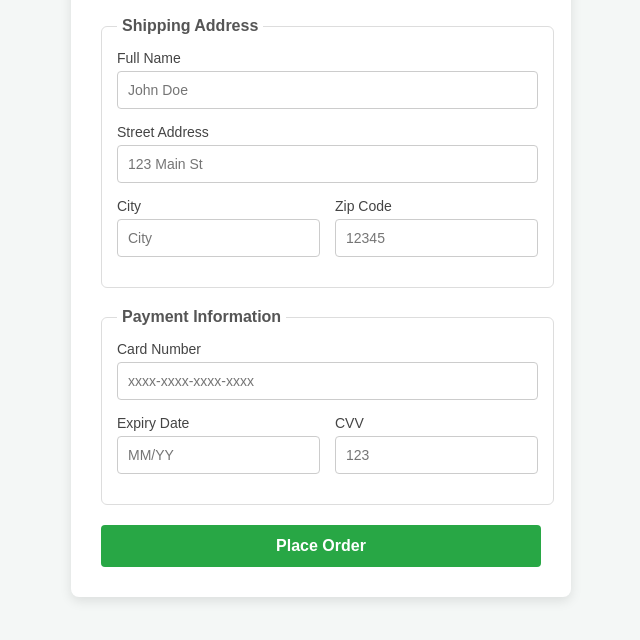
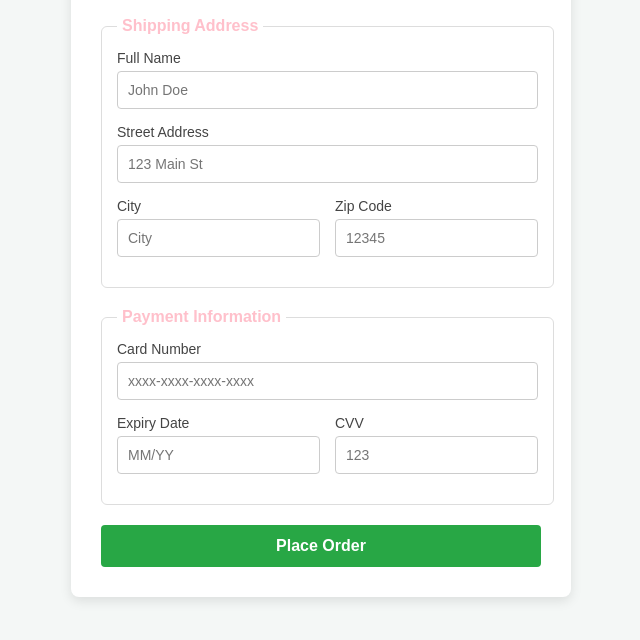
Before and after one commit to saachiavaduta/e-commerce-website, a plain HTML site: page checkout.html in a window 1280 px wide. Shown: the part 132-772 px from the top of the page, without its empty margins (319-959 px from the left). Drawn offline with Linux system fonts and the light colour scheme.

Commit message:
Change legend color to pink

```diff
--- a/checkout.css
+++ b/checkout.css
@@ -38,7 +38,7 @@ fieldset {
 
 legend {
     font-weight: bold;
-    color: #555;
+    color: #FFC0CB;
     padding: 0 5px;
 }
 
```
